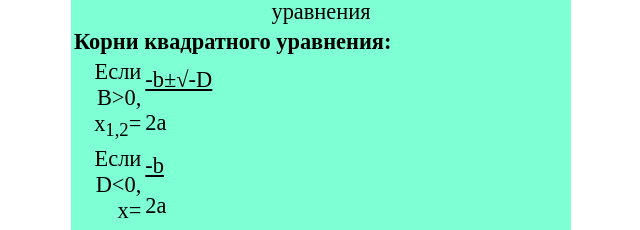
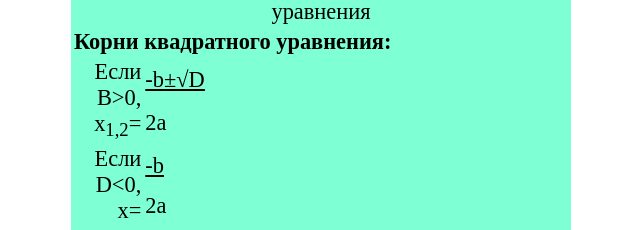
Before and after one commit to web-lessons/lessons-2-Kvas1, a plain HTML site: page index.html in a window 1280 px wide. Shown: the part 732-962 px from the top of the page, 319-959 px from the left. Drawn offline with Linux system fonts and the light colour scheme.

Commit message:
Я Аллах со мной казах2

```diff
--- a/index.html
+++ b/index.html
@@ -46,7 +46,7 @@ body{
         <td colspan="1" align="right" rowspan="3">Если В>0, x<sub>1,2</sub>=</td>
     </tr>
     <tr>
-        <td><u>-b<u>&#177;&#8730;-D</u></td>
+        <td><u>-b<u>&#177;&#8730;D</u></td>
     </tr>
     <tr>
         <td>2a</td>
```
